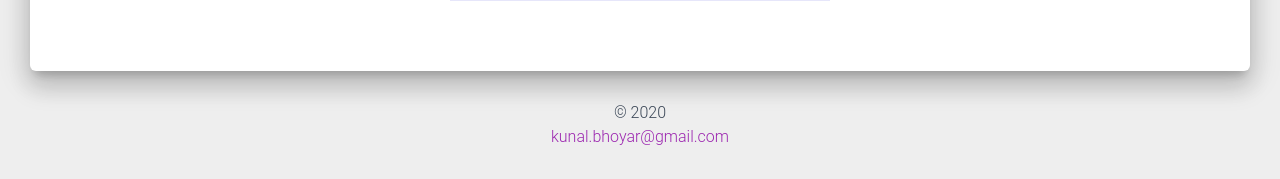
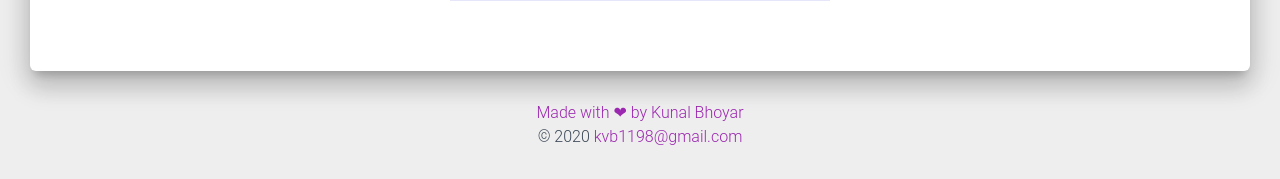
Before and after one commit to superstar1205/School-Django, a Django app: page / in a window 1280 px wide. Shown: the part 1184-1363 px from the top of the page. Run offline with Django 3.2, Linux system fonts and the light colour scheme; some libraries are stand-ins or nearby versions.

Commit message:
Update landing_page.html

```diff
--- a/portal/templates/portal/landing_page.html
+++ b/portal/templates/portal/landing_page.html
@@ -108,13 +108,13 @@
       </ul>
     </nav> -->
     <div class="copyright float-center">
+        <a href="https://www.linkedin.com/in/kunal-bhoyar11" target="blank" style="text-decoration:none">Made with ❤ by Kunal Bhoyar</a>
+      <br>
         &copy;
         <script>
             document.write(new Date().getFullYear())
         </script>
-        <a href="https://www.gmail.com/" target="blank" style="text-decoration:none"></a>
-        <br>
-        <a href="https://www.gmail.com/" target="blank" style="text-decoration:none">kunal.bhoyar@gmail.com</a>
+        <a href="https://www.gmail.com/" target="blank" style="text-decoration:none">kvb1198@gmail.com</a>
     </div>
   </div>
 </footer>
```
